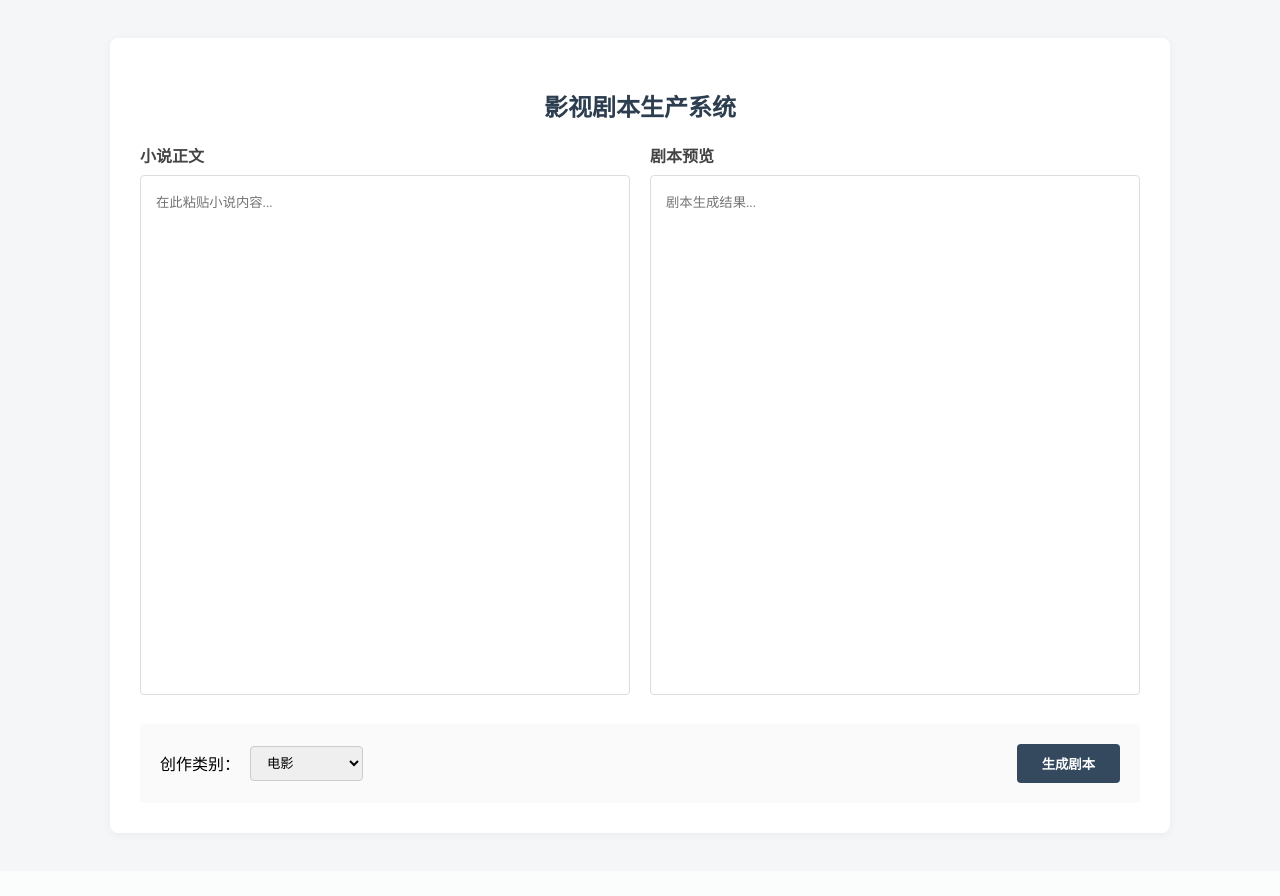
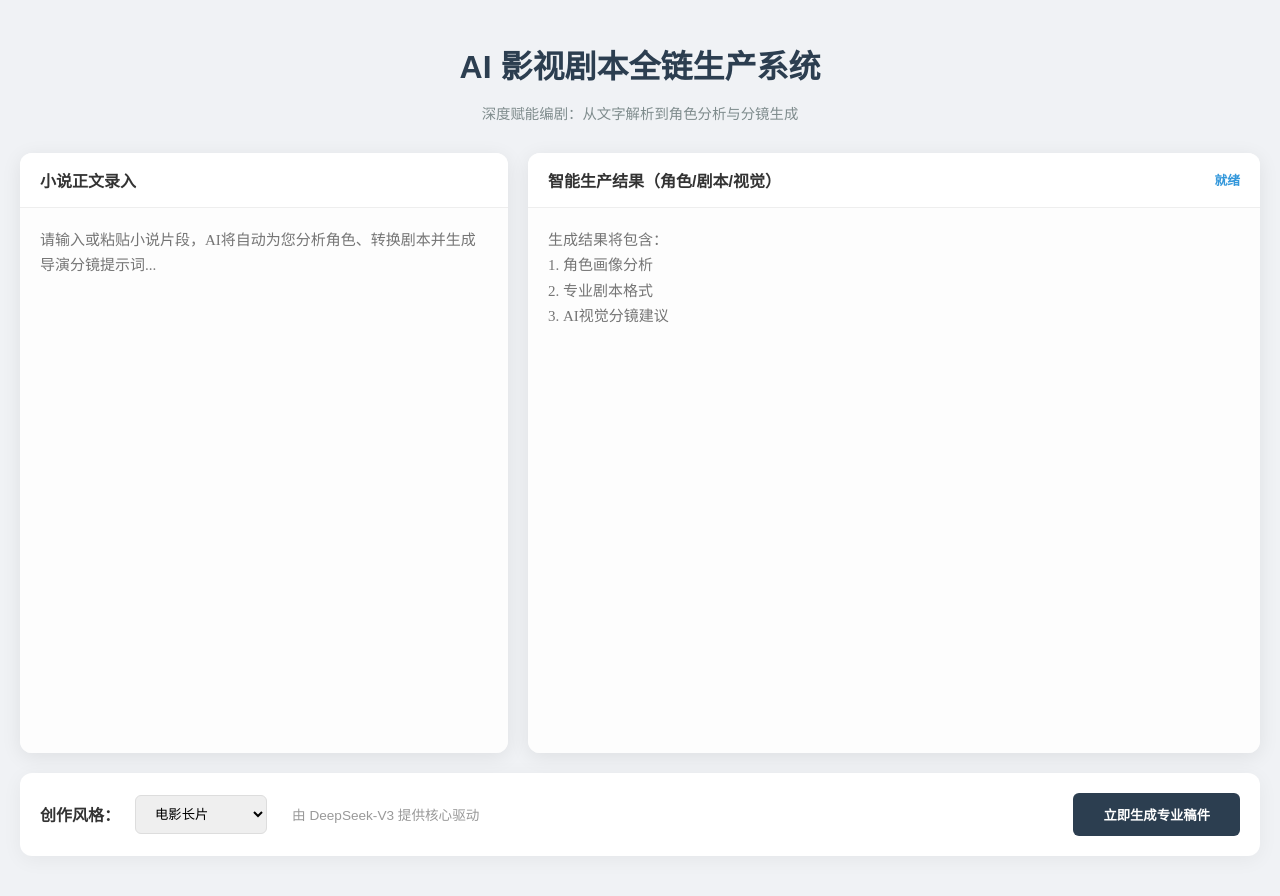
Before and after one commit to liujiale-acc/Script-conversion-tool, a Flask app: page / in a window 1280 px wide. Before the commit the page ends 835 px from the top, so only its background shows below. Run offline with Flask 3, Linux system fonts and the light colour scheme.

Commit message:
升级 1.0 版本，新增角色分析与导演分镜功能，优化 UI 交互体验
本次提交完成了项目的重大功能演进，具体包含：
1. 功能增强：不再局限于文本转换，新增了[角色画像分析]与[AI视觉分镜提示词]生成模块。
2. 提示词工程优化：重构了 System Prompt 结构，显著提升了 DeepSeek 对剧本体裁的理解深度。
3. 界面重构：采用现代化栅格化布局，实现了输入与预览的实时双端对比，并增强了状态反馈。
4. 文档导出逻辑：优化了 python-docx 的渲染逻辑，支持将新增的分析模块一并导出。

```diff
--- a/Novel2Script_AI/app.py
+++ b/Novel2Script_AI/app.py
@@ -3,7 +3,7 @@ import time
 import re
 from flask import Flask, render_template, request, jsonify, send_file
 from docx import Document
-from docx.shared import Pt
+from docx.shared import Pt, RGBColor
 from docx.enum.text import WD_ALIGN_PARAGRAPH
 from openai import OpenAI
 from dotenv import load_dotenv
@@ -25,23 +25,24 @@ def convert():
     try:
         data = request.get_json()
         raw_text = data.get('text', '')
-        category = data.get('category', '电影') # 修改为类别
+        category = data.get('category', '电影')
 
-        # 调整提示词，强调纯文本排版，不带任何符号
+        # 核心创意：系统级提示词升级，要求结构化输出
         prompt = f"""
-        你是一位专业影视编剧。请将小说转为{category}剧本。
-        要求：
-        1. 严禁使用任何Markdown符号（如 *、#、**）。
-        2. 格式结构：
-           剧名：《名称》
-           时长：10-15分钟
-           类别：{category}
+        你是一位顶级影视编剧和导演。请将以下小说片段转化为{category}剧本，并提供专业分析。
+        请严格按以下格式输出，不要使用任何Markdown符号（如*或#）：
 
-           主要人物设定：
-           名字：描述。
+        [角色分析]
+        （在此提取并分析小说中的主要人物，包括外貌、性格及核心驱动力）
 
-           （场景序号. 地点 - 时间）
-           角色名：（动作/神态）台词。
+        [专业剧本]
+        剧名：《名称》
+        类别：{category}
+        （场景序号. 地点 - 时间）
+        角色名：（动作/神态）台词。
+
+        [视觉分镜提示词]
+        （为每个主要场景提供一段50字以内的视觉描述，用于AI绘图参考，格式：场景1：[描述]）
         """
 
         res = client.chat.completions.create(
@@ -52,51 +53,49 @@ def convert():
             ]
         )
 
-        output = res.choices[0].message.content
-        # 彻底清洗星号和井号，确保纯净
-        output = re.sub(r'[*#]', '', output)
+        full_output = res.choices[0].message.content
+        # 清洗冗余符号
+        full_output = re.sub(r'[*#]', '', full_output)
 
+        # 将结果存入临时文件以便下载
         with open("last_record.txt", "w", encoding="utf-8") as f:
-            f.write(output)
+            f.write(full_output)
 
-        return jsonify({"success": True, "script": output})
+        return jsonify({"success": True, "script": full_output})
     except Exception as e:
+        print(f"Error: {e}")
         return jsonify({"success": False, "msg": str(e)})
 
 @app.route('/download')
 def download():
     try:
-        if not os.path.exists("last_record.txt"): return "404", 404
+        if not os.path.exists("last_record.txt"): return "无记录可下载", 404
         with open("last_record.txt", "r", encoding="utf-8") as f:
-            lines = f.readlines()
+            content = f.read()
 
         doc = Document()
-        # 统一使用宋体，无加粗
         doc.styles['Normal'].font.name = 'SimSun'
-        doc.styles['Normal'].font.size = Pt(11)
 
-        for line in lines:
-            line = line.strip()
-            if not line: continue
+        # 分段处理导出
+        sections = content.split('\n\n')
+        for section in sections:
+            p = doc.add_paragraph()
+            if "[角色分析]" in section or "[专业剧本]" in section or "[视觉分镜提示词]" in section:
+                run = p.add_run(section)
+                run.font.size = Pt(14)
+                run.font.color.rgb = RGBColor(52, 73, 94)
+            elif "剧名" in section:
+                p.alignment = WD_ALIGN_PARAGRAPH.CENTER
+                run = p.add_run(section)
+                run.font.size = Pt(18)
+            elif "场景" in section:
+                p.paragraph_format.space_before = Pt(12)
+                p.add_run(section)
+            else:
+                p.add_run(section)
 
-            p = doc.add_paragraph()
-
-            # 剧名：居中处理，但不加粗
-            if line.startswith("剧名"):
-                p.alignment = WD_ALIGN_PARAGRAPH.CENTER
-                run = p.add_run(line)
-                run.font.size = Pt(16)
-
-            # 场景行：增加段前间距，方便视觉切分，但不加粗
-            elif line.startswith("（场景") or line.startswith("场景"):
-                p.paragraph_format.space_before = Pt(18)
-                p.add_run(line)
-
-            # 其他内容：直接填入
-            else:
-                p.add_run(line)
-
-        path = os.path.join('scripts', f"script_{int(time.time())}.docx")
+        filename = f"AI_Script_{int(time.time())}.docx"
+        path = os.path.join('scripts', filename)
         doc.save(path)
         return send_file(path, as_attachment=True)
     except Exception as e:
@@ -104,4 +103,4 @@ def download():
 
 if __name__ == '__main__':
     if not os.path.exists('scripts'): os.makedirs('scripts')
-    app.run(debug=True)
+    app.run(debug=True, port=5000)
--- a/Novel2Script_AI/templates/index.html
+++ b/Novel2Script_AI/templates/index.html
@@ -2,55 +2,77 @@
 <html lang="zh-CN">
 <head>
     <meta charset="UTF-8">
-    <title>剧本自动化创作工具</title>
+    <title>AI剧本创作专家系统 2.0</title>
     <style>
-        body { background: #f4f6f8; font-family: "PingFang SC", sans-serif; padding: 30px; }
-        .container { max-width: 1000px; margin: 0 auto; background: white; padding: 30px; border-radius: 8px; box-shadow: 0 2px 10px rgba(0,0,0,0.05); }
-        .edit-area { display: flex; gap: 20px; margin-top: 20px; }
-        .col { flex: 1; }
-        label { display: block; margin-bottom: 8px; font-weight: bold; color: #444; }
-        textarea { width: 100%; height: 520px; padding: 15px; border: 1px solid #ddd; border-radius: 4px; font-family: "SimSun", serif; line-height: 1.8; box-sizing: border-box; resize: none; outline: none; }
-        .bottom-nav { margin-top: 25px; display: flex; justify-content: space-between; align-items: center; background: #fafafa; padding: 20px; border-radius: 4px; }
-        .opt-group { display: flex; align-items: center; gap: 10px; }
-        select { padding: 8px 12px; border-radius: 4px; border: 1px solid #ccc; }
-        button { padding: 10px 25px; border-radius: 4px; border: none; cursor: pointer; font-weight: bold; transition: 0.2s; }
-        .btn-run { background: #34495e; color: white; }
-        .btn-run:hover { background: #2c3e50; }
-        .btn-down { background: #27ae60; color: white; display: none; }
-        .btn-down:hover { background: #219150; }
+        :root { --primary: #2c3e50; --accent: #3498db; --success: #27ae60; --bg: #f0f2f5; }
+        body { background: var(--bg); font-family: "PingFang SC", "Microsoft YaHei", sans-serif; margin: 0; padding: 20px; color: #333; }
+        .app-header { text-align: center; margin-bottom: 30px; }
+        .app-header h1 { color: var(--primary); margin-bottom: 5px; }
+        .app-header p { color: #7f8c8d; font-size: 0.9em; }
+
+        .main-grid { display: grid; grid-template-columns: 1fr 1.5fr; gap: 20px; max-width: 1400px; margin: 0 auto; height: 75vh; }
+        .card { background: white; border-radius: 12px; box-shadow: 0 4px 20px rgba(0,0,0,0.08); display: flex; flex-direction: column; overflow: hidden; }
+        .card-header { padding: 15px 20px; background: #fff; border-bottom: 1px solid #eee; font-weight: bold; display: flex; justify-content: space-between; align-items: center; }
+
+        textarea { flex: 1; padding: 20px; border: none; font-size: 15px; line-height: 1.7; font-family: "SimSun", serif; outline: none; resize: none; background: #fdfdfd; }
+
+        .control-panel { max-width: 1400px; margin: 20px auto; background: white; padding: 20px; border-radius: 12px; display: flex; justify-content: space-between; align-items: center; box-shadow: 0 4px 20px rgba(0,0,0,0.05); }
+        .opt-group { display: flex; align-items: center; gap: 15px; }
+
+        select { padding: 10px 15px; border-radius: 6px; border: 1px solid #ddd; outline: none; cursor: pointer; }
+        button { padding: 12px 30px; border-radius: 6px; border: none; cursor: pointer; font-weight: bold; transition: 0.3s; }
+        .btn-run { background: var(--primary); color: white; }
+        .btn-run:hover { background: #1a252f; transform: translateY(-1px); }
+        .btn-run:disabled { background: #bdc3c7; }
+        .btn-down { background: var(--success); color: white; display: none; }
+
+        /* 酷炫的滚动条 */
+        ::-webkit-scrollbar { width: 6px; }
+        ::-webkit-scrollbar-thumb { background: #ccc; border-radius: 10px; }
     </style>
 </head>
 <body>
 
-<div class="container">
-    <h2 style="text-align:center; color: #2c3e50;">影视剧本生产系统</h2>
+<div class="app-header">
+    <h1>AI 影视剧本全链生产系统</h1>
+    <p>深度赋能编剧：从文字解析到角色分析与分镜生成</p>
+</div>
 
-    <div class="edit-area">
-        <div class="col">
-            <label>小说正文</label>
-            <textarea id="novelInput" placeholder="在此粘贴小说内容..."></textarea>
+<div class="main-grid">
+    <!-- 输入区 -->
+    <div class="card">
+        <div class="card-header">小说正文录入</div>
+        <textarea id="novelInput" placeholder="请输入或粘贴小说片段，AI将自动为您分析角色、转换剧本并生成导演分镜提示词..."></textarea>
     </div>
-        <div class="col">
-            <label>剧本预览</label>
-            <textarea id="scriptOutput" readonly placeholder="剧本生成结果..."></textarea>
+
+    <!-- 输出区 -->
+    <div class="card">
+        <div class="card-header">
+            <span>智能生产结果（角色/剧本/视觉）</span>
+            <span id="statusTag" style="font-size: 0.8em; color: var(--accent);">就绪</span>
+        </div>
+        <textarea id="scriptOutput" readonly placeholder="生成结果将包含：
+1. 角色画像分析
+2. 专业剧本格式
+3. AI视觉分镜建议"></textarea>
     </div>
 </div>
 
-    <div class="bottom-nav">
+<div class="control-panel">
     <div class="opt-group">
-            <span>创作类别：</span>
+        <span><b>创作风格：</b></span>
         <select id="categorySelect">
-                <option value="电影">电影</option>
+            <option value="电影">电影长片</option>
+            <option value="短剧">短剧 (高节奏)</option>
             <option value="电视剧">电视剧</option>
-                <option value="短剧">短剧</option>
-                <option value="微电影">微电影</option>
-                <option value="纪录片解说">纪录片解说</option>
+            <option value="动漫脚本">动漫脚本</option>
         </select>
+        <span style="color: #999; font-size: 0.85em; margin-left: 10px;">由 DeepSeek-V3 提供核心驱动</span>
     </div>
+
     <div class="opt-group">
-            <button class="btn-run" id="runBtn" onclick="submitTask()">生成剧本</button>
-            <button class="btn-down" id="downBtn" onclick="location.href='/download'">导出 Word</button>
-        </div>
+        <button class="btn-run" id="runBtn" onclick="submitTask()">立即生成专业稿件</button>
+        <button class="btn-down" id="downBtn" onclick="location.href='/download'">导出标准 Word 文档</button>
     </div>
 </div>
 
@@ -58,10 +80,13 @@
     async function submitTask() {
         const text = document.getElementById('novelInput').value;
         const btn = document.getElementById('runBtn');
+        const status = document.getElementById('statusTag');
+
         if(!text.trim()) return alert("请输入小说内容");
 
         btn.disabled = true;
-        btn.innerText = "正在处理...";
+        btn.innerText = "AI 正在深度解析中...";
+        status.innerText = "处理中...";
 
         try {
             const res = await fetch('/convert', {
@@ -76,14 +101,17 @@
             if(data.success) {
                 document.getElementById('scriptOutput').value = data.script;
                 document.getElementById('downBtn').style.display = "inline-block";
+                status.innerText = "生成成功";
             } else {
-                alert("转换失败");
+                alert("转换失败: " + data.msg);
+                status.innerText = "失败";
             }
         } catch(e) {
-            alert("请求异常");
+            alert("请求异常，请检查后端运行状态");
+            status.innerText = "异常";
         } finally {
             btn.disabled = false;
-            btn.innerText = "生成剧本";
+            btn.innerText = "立即生成专业稿件";
         }
     }
 </script>
```
Also changed, not shown: Novel2Script_AI/last_record.txt (+50 -36 lines), Novel2Script_AI/README.md, 1 other file. Lines whose indentation alone changed are shown as unchanged.
